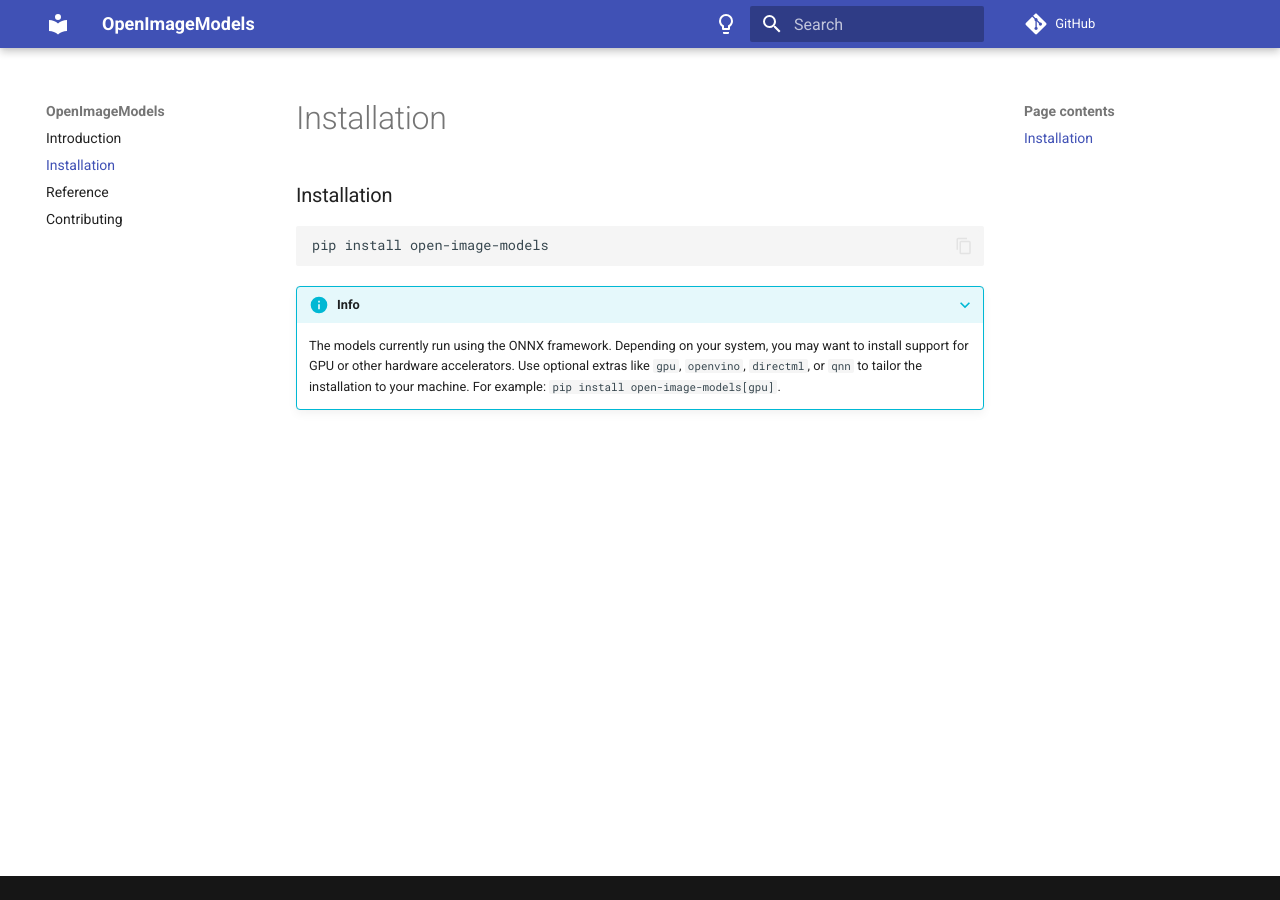
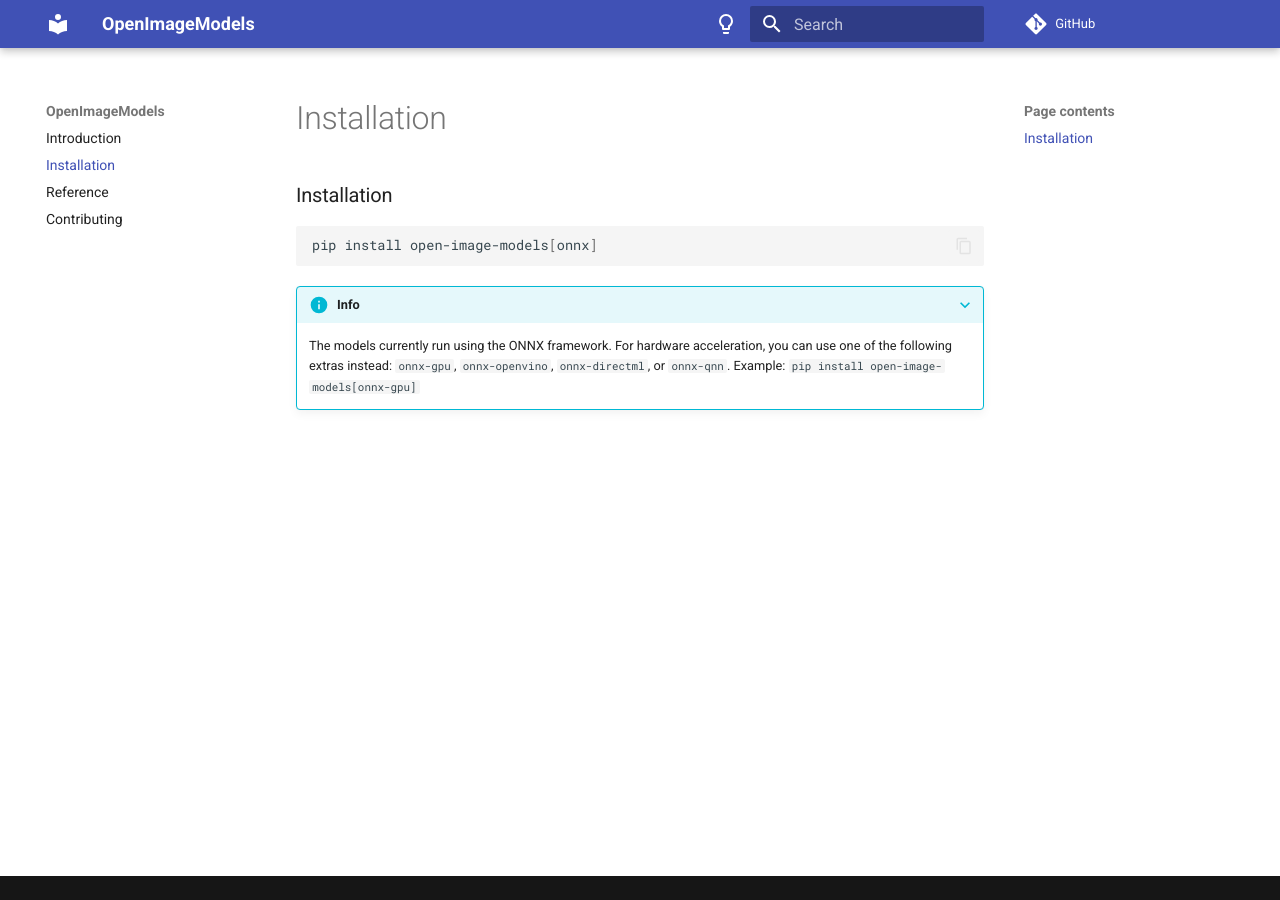
Before and after one commit to ankandrew/open-image-models, an MkDocs documentation site: the page built from docs/installation.md, in a window 1280 px wide. Built offline with MkDocs 1.6.1 and Material for MkDocs 9.7.7, drawn with Linux system fonts in a browser that asks for light colours; comment, search, counter and statistics services are not loaded; the version menu is left out.

Commit message:
Update extras dependencies

````diff
--- a/docs/installation.md
+++ b/docs/installation.md
@@ -1,10 +1,10 @@
 ### Installation
 
 ```shell
-pip install open-image-models
+pip install open-image-models[onnx]
 ```
 
 ???+ info
-    The models currently run using the ONNX framework. Depending on your system, you may want to install support for GPU
-    or other hardware accelerators. Use optional extras like `gpu`, `openvino`, `directml`, or `qnn` to tailor the
-    installation to your machine. For example: `pip install open-image-models[gpu]`.
+    The models currently run using the ONNX framework. For hardware acceleration, you can use one of the following
+    extras instead: `onnx-gpu`, `onnx-openvino`, `onnx-directml`, or `onnx-qnn`.
+    Example: `pip install open-image-models[onnx-gpu]`
````
Also changed, not shown: README.md (+3 -3 lines), pyproject.toml (+11 -10 lines), 2 other files.
